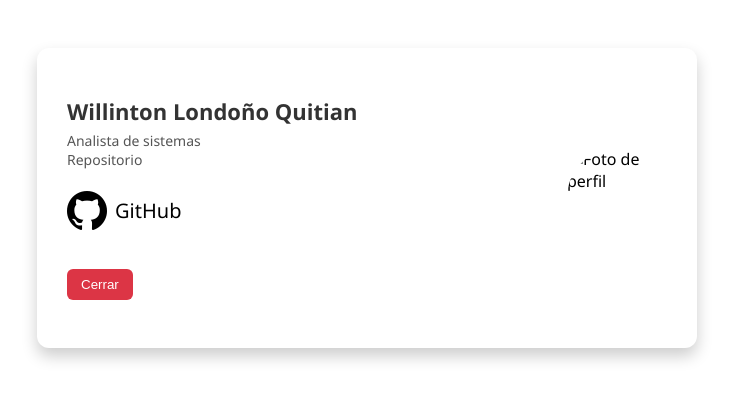
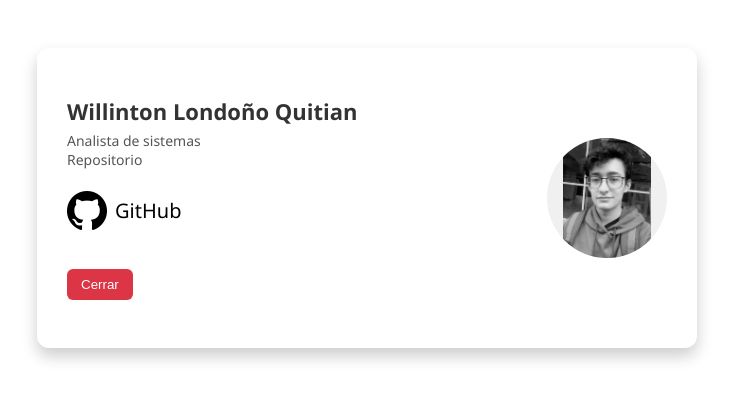
Before and after one commit to williwe/Portafolio, a plain HTML site: page VISTA/VPOPUP.HTML in a window 1280 px wide. Shown: the part 202-602 px from the top of the page, without its empty margins (273-1006 px from the left). Drawn offline with nearby package versions, Linux system fonts and the light colour scheme.

Commit message:
Se sube foto y se cambia la ruta de la img popup

```diff
--- a/CSS/Popup.css
+++ b/CSS/Popup.css
@@ -61,11 +61,13 @@ body {
 }
 
 .popup-card img {
-    width: 100px;
-    height: 100px;
+    width: 120px;
+    height: 120px;
     border-radius: 50%;
-    object-fit: cover;
+    object-fit: contain;
+    background-color: #f0f0f0; /* Opcional: para visualizar mejor los bordes si hay espacio */
 }
+
 
 .popup-card {
     /* tamaño ancho que ya tienes */
--- a/VISTA/VPOPUP.HTML
+++ b/VISTA/VPOPUP.HTML
@@ -21,7 +21,7 @@
             </ul>
             <button type="button" class="close-btn" onclick="window.parent.cerrarPopup()">Cerrar</button>
         </div>
-        <img src="ruta/a/tu/foto.jpg" alt="Foto de perfil" class="img-fluid">
+        <img src="../IMG/yo.jpg" alt="Foto de perfil" class="img-fluid">
     </div>
 
 </body>
```
Also changed, not shown: IMG/yo.jpg (added).
